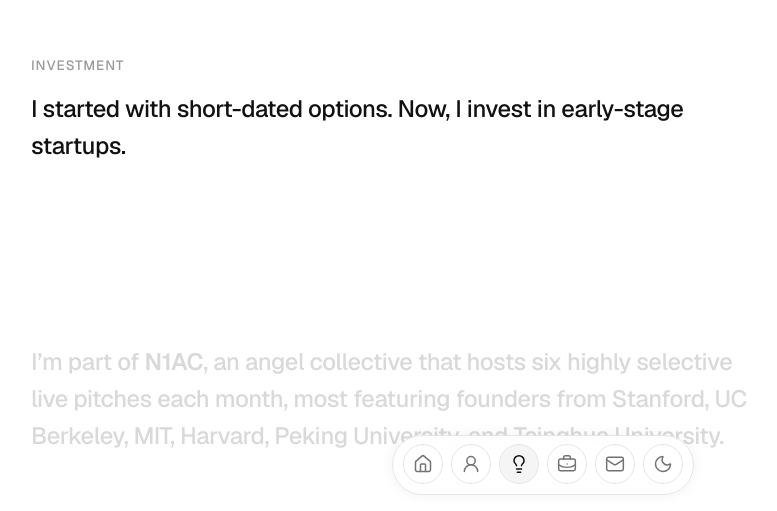
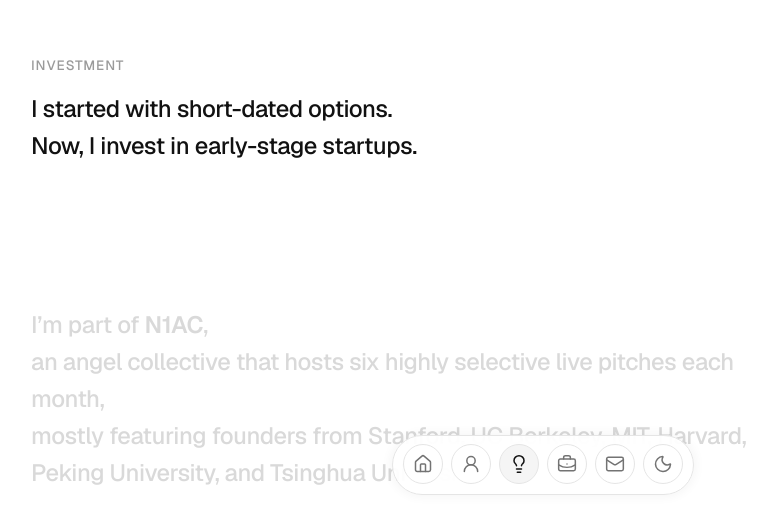
Before and after one commit to ayvhc/websitev2, a Next.js app: page /investment in a window 1280 px wide. Shown: the part 289-800 px from the top of the page, without its empty margins (97-874 px from the left). Built offline with nearby package versions, Linux system fonts and the light colour scheme.

Commit message:
Adjust investment page line breaks

```diff
--- a/app/investment/page.tsx
+++ b/app/investment/page.tsx
@@ -7,7 +7,11 @@ const investmentSections = [
   {
     title: "Investment",
     content: (
-      <p>I started with short-dated options. Now, I invest in early-stage startups.</p>
+      <p>
+        I started with short-dated options.
+        <br />
+        Now, I invest in early-stage startups.
+      </p>
     ),
   },
   {
@@ -21,9 +25,12 @@ const investmentSections = [
           rel="noopener noreferrer"
         >
           N1AC
-        </a>, an angel collective that hosts six highly selective live pitches each
-        month, most featuring founders from Stanford, UC Berkeley,
-        MIT, Harvard, Peking University, and Tsinghua University.
+        </a>,
+        <br />
+        an angel collective that hosts six highly selective live pitches each month,
+        <br />
+        mostly featuring founders from Stanford, UC Berkeley, MIT, Harvard, Peking
+        University, and Tsinghua University.
       </p>
     ),
   },
@@ -61,8 +68,11 @@ const investmentSections = [
     content: (
       <>
         <p>
-          Building something others do not believe in yet? Starting earlier than
-          people expect? Seeing a problem most have overlooked?
+          Building something others do not believe in yet?
+          <br />
+          Starting earlier than people expect?
+          <br />
+          Seeing a problem most have overlooked?
         </p>
         <p>I’d love to hear what you’re working on.</p>
       </>
```
